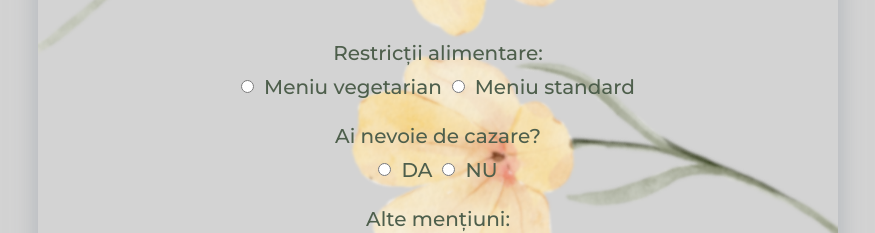
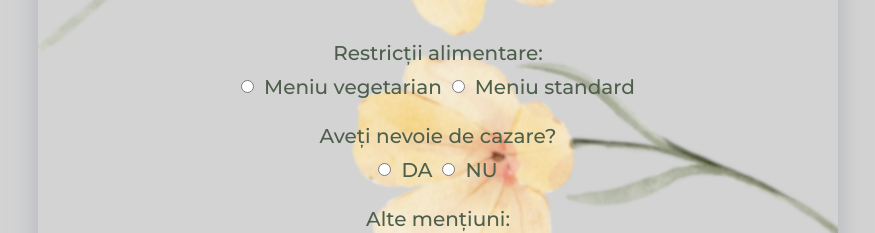
Before and after one commit to daianamuf/wedding-invite, a React (Vite) app: page / in a window 1280 px wide. Shown: the part 1520-1753 px from the top of the page, without its empty margins (202-1077 px from the left). Built offline with nearby package versions, Linux system fonts and the light colour scheme; a web font is replaced by a local one.

Commit message:
add changes

```diff
--- a/src/App.jsx
+++ b/src/App.jsx
@@ -220,7 +220,7 @@ function App() {
         </div>
 
         <div className="form-group">
-          <label>Ai nevoie de cazare?</label>
+          <label>Aveți nevoie de cazare?</label>
           <div className="radio-group">
             <label className="radio-group__label">
               <input
```
